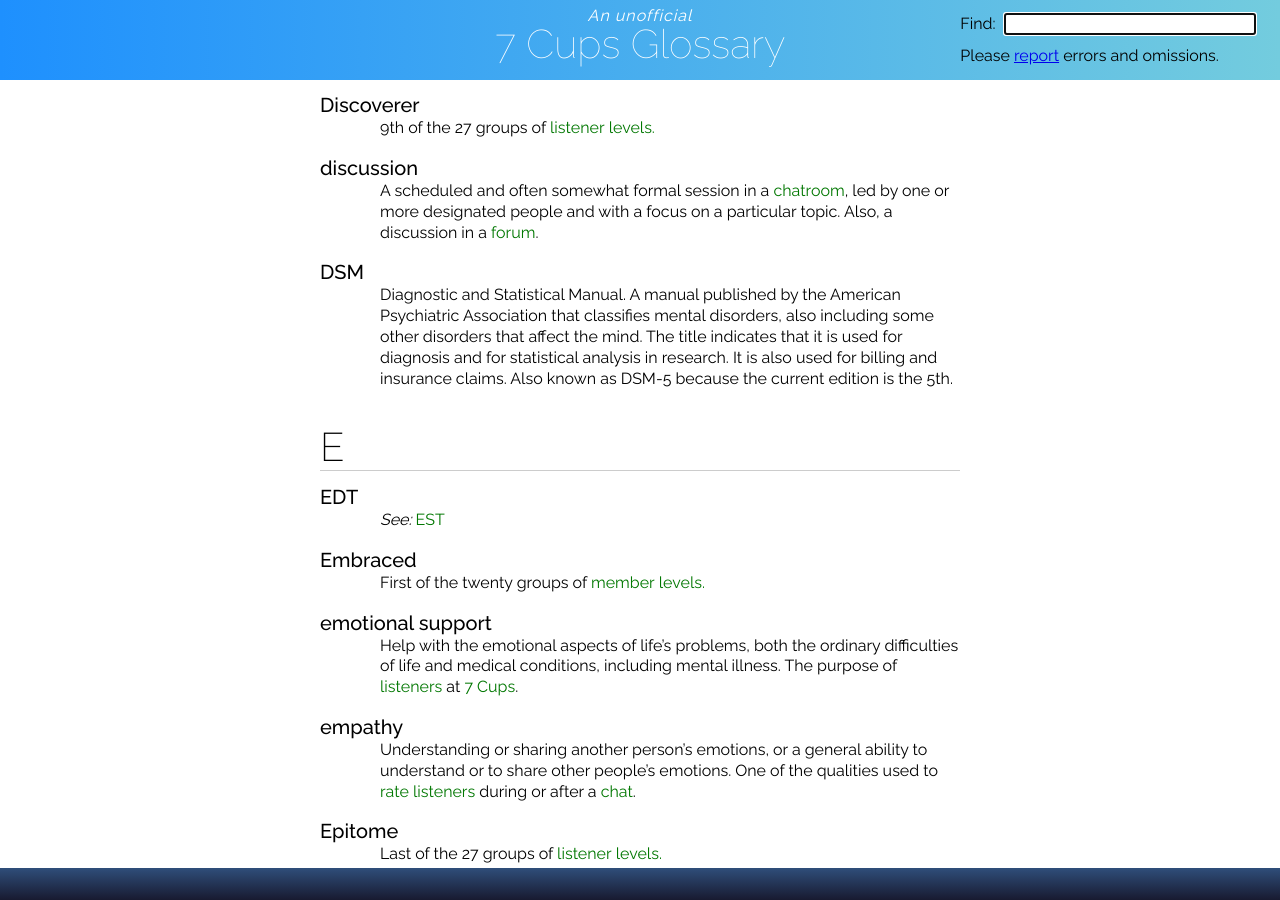
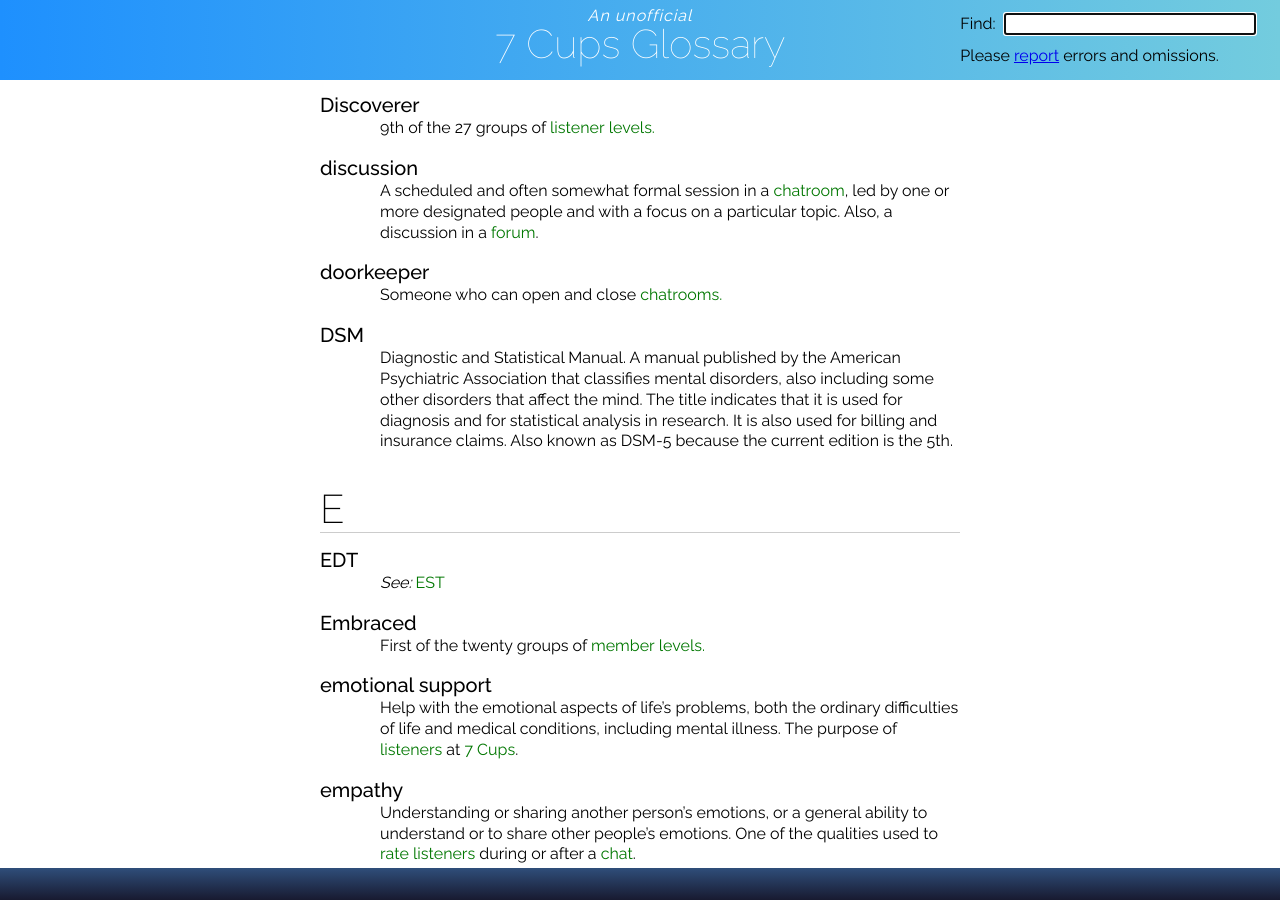
Before and after one commit to RarelyCharlie/rarelycharlie.github.io, a Jekyll site: the page built from glossary.md, in a window 1280 px wide and 900 px high, scrolled down 6732 px. Built offline with Jekyll 4.4.1, drawn with Linux system fonts in a browser that asks for light colours.

Commit message:
add doorkeeper

```diff
--- a/glossary.md
+++ b/glossary.md
@@ -247,8 +247,12 @@ A ~~listener~~ ~~name~~ reserved for use by ~~7 Cups'~~ development team.
 # discussion
 A scheduled and often somewhat formal session in a ~~chatroom~~, led by one or more designated people and with a focus on a particular topic. Also, a discussion in a ~~forum~~.
 
+# doorkeeper
+Someone who can open and close ~~chatrooms./chatroom~~
+
 # DSM
 Diagnostic and Statistical Manual. A manual published by the American Psychiatric Association that classifies mental disorders, also including some other disorders that affect the mind. The title indicates that it is used for diagnosis and for statistical analysis in research. It is also used for billing and insurance claims. Also known as DSM-5 because the current edition is the 5th.
+
 
 ## E
 
```
